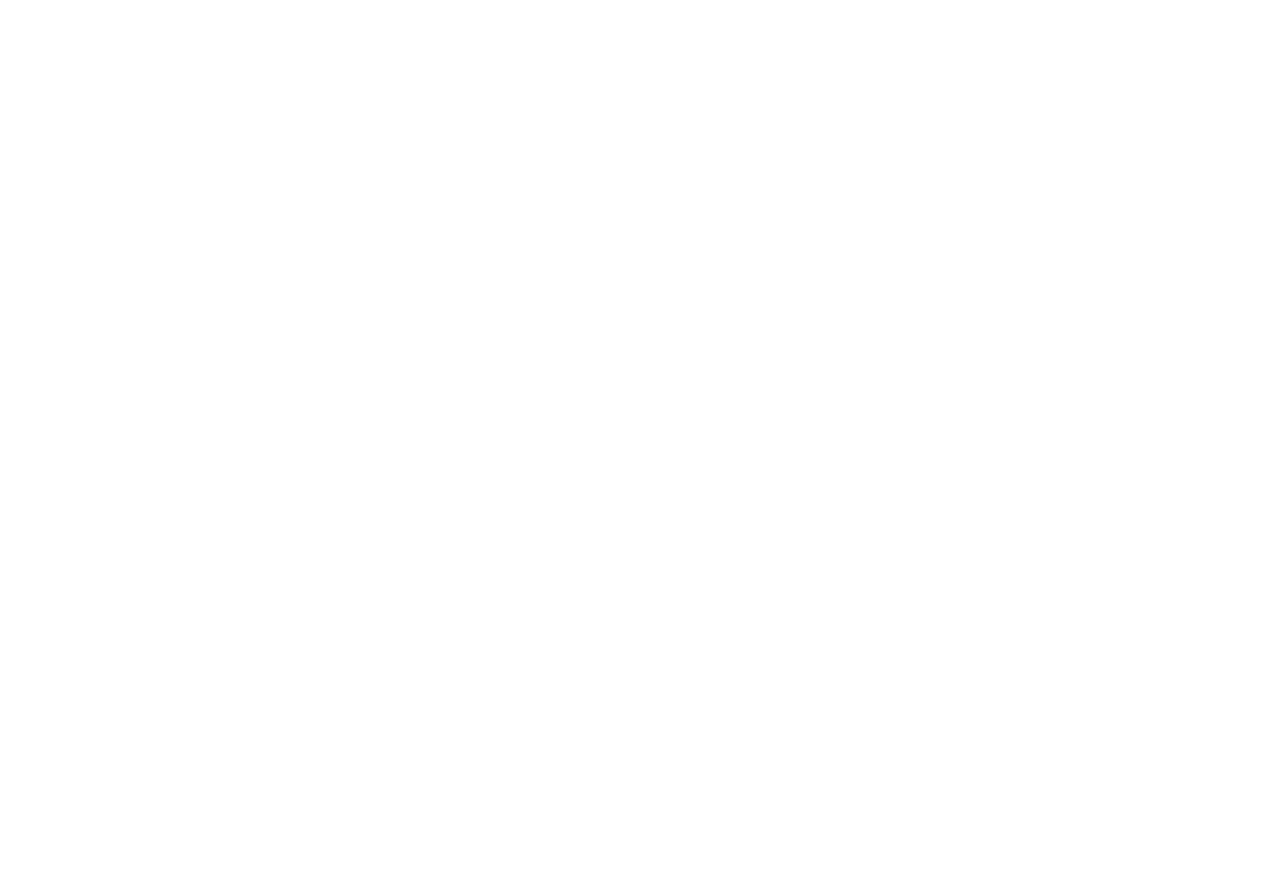
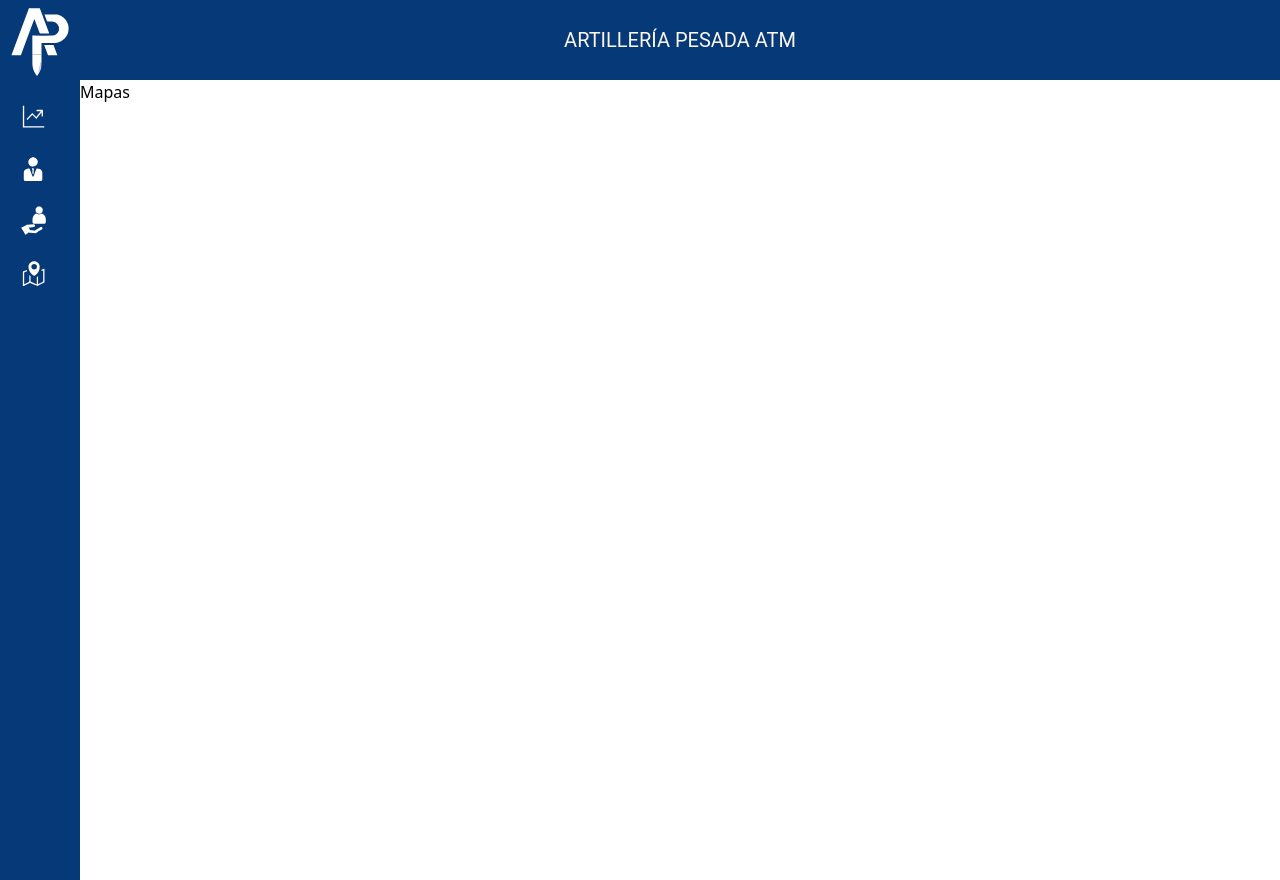
Before and after one commit to Artilleria-Pesada-Platform/ATM-App, a React (Vite) app: page /Navigation/Mapas in a window 1280 px wide. Before the commit this address had no page. Before the commit the page ends 800 px from the top, so only its background shows below. Built offline with nearby package versions, Linux system fonts and the light colour scheme.

Commit message:
Termina Sidebar

```diff
--- a/src/atoms/menuBurger.ts
+++ b/src/atoms/menuBurger.ts
@@ -8,7 +8,7 @@ export const menuBurgerStatus = atom({
   export const iconStatus = atom({
     key: 'icon',
     default: {
-      "Analisis": true,
+      "Analisis": false,
       "Gerencia": false,
       "Cliente": false,
       "Mapas": false,
--- a/src/components/landing/DashboardBox.tsx
+++ b/src/components/landing/DashboardBox.tsx
@@ -7,8 +7,9 @@ type propType = {
 }
 
 export const DashboardBox = ({titulo, logo, link}:propType) => {
+  const navigate = "/navigation" + link;
   return (
-    <NavLink to={link} className="no-underline">
+    <NavLink to={navigate} className="no-underline">
       <div className='bg-card text-white h-24 w-60 rounded-md sm:hover:mb-5 ease-in duration-300 ease-out p-6'>
       <span>
         {titulo}
--- a/src/helpers/ItemsIcons.tsx
+++ b/src/helpers/ItemsIcons.tsx
@@ -19,8 +19,6 @@ interface props {
 export const ItemsIcons = ({icon, name}:props) => {
 
   const [iconsStatus, setIconsStatus] = useRecoilState(iconStatus)
-  console.log("uno",iconsStatus)
-
 
   return (
     <div className= {`pl-5 w-17 hover:bg-light ${iconsStatus[name] ? "bg-light": "" }`}>
--- /dev/null
+++ b/src/pages/Analisis.tsx
@@ -0,0 +1,7 @@
+import React from 'react'
+
+export const Analisis = () => {
+  return (
+    <div>Analisis</div>
+  )
+}
--- /dev/null
+++ b/src/pages/Cliente.tsx
@@ -0,0 +1,7 @@
+import React from 'react'
+
+export const Cliente = () => {
+  return (
+    <div>Cliente</div>
+  )
+}
--- /dev/null
+++ b/src/pages/Gerencia.tsx
@@ -0,0 +1,7 @@
+import React from 'react'
+
+export const Gerencia = () => {
+  return (
+    <div>Gerencia</div>
+  )
+}
--- a/src/pages/LandingPage.tsx
+++ b/src/pages/LandingPage.tsx
@@ -16,12 +16,12 @@ export const LandingPage = () => {
 
         <div className=' h-4/6 w-120 sm:w-150 md:w-175 m-auto flex flex-col justify-around font-sansef'>
           <div className='h-1/2 flex flex-col sm:flex-row justify-around items-center '>
-            <DashboardBox titulo='Analista' logo={logoPl} link = "/navigation"></DashboardBox>
-            <DashboardBox titulo='Gerente de Mantenimiento' logo={logoPl} link = "/gerente"></DashboardBox>
+            <DashboardBox titulo='Analista' logo={logoPl} link = "/Analisis"></DashboardBox>
+            <DashboardBox titulo='Gerente de Mantenimiento' logo={logoPl} link = "/Gerencia"></DashboardBox>
           </div>
           <div className='h-1/2 flex flex-col sm:flex-row justify-around items-center'>
-            <DashboardBox titulo='Cliente Empresarial' logo={logoPl} link = "/cliente"></DashboardBox>
-            <DashboardBox titulo='Mapas' logo={logoPl} link = "/mapa"></DashboardBox>
+            <DashboardBox titulo='Cliente Empresarial' logo={logoPl} link = "/Cliente"></DashboardBox>
+            <DashboardBox titulo='Mapas' logo={logoPl} link = "/Mapas"></DashboardBox>
           </div>
         </div>
         <footer className="static bg-blueDark h-10 rounded-t-full font-roboto flex">
--- a/src/pages/Navigation.tsx
+++ b/src/pages/Navigation.tsx
@@ -4,25 +4,27 @@ import { useRecoilState } from "recoil";
 import { SideBar } from "../components/navigation/SideBar";
 import { SideBarIcons } from "../components/navigation/SideBarIcons";
 import { menuBurgerStatus } from "../atoms/menuBurger";
+import { Outlet } from "react-router-dom";
 
 export const Navigation = () => {
 
 
     const [menuStatus, setMenuStatus] = useRecoilState(menuBurgerStatus)
 
-    const cambiarMenuStatus =  () => {
+    const cambiarMenuStatus = () => {
         setMenuStatus(!menuStatus)
         console.log(menuStatus)
     }
     return (
         <div className="flex">
 
-            <div className={`flex flex-col ${menuStatus ? 'w-48':'w-20'} transition-all duration-300`}>
+            <div className={`flex flex-col ${menuStatus ? 'w-48' : 'w-20'} transition-all duration-300`}>
                 <div className='h-20 bg-blueDark text-white w-full flex '>
                     <div className='w-20 my-1 mx-auto'>
                         <img src={LogoAP} onClick={cambiarMenuStatus}></img>
                     </div>
                 </div>
+
                 <div className="bg-blueDark h-screen ">
                     {
                         (menuStatus)
@@ -30,15 +32,18 @@ export const Navigation = () => {
                             : (<SideBarIcons></SideBarIcons>)
                     }
                 </div>
-
             </div>
 
+            <div className="w-full">
                 <div className='h-20 bg-blueDark text-white w-full flex'>
                     {/* <div className='my-5 ml-10'>
                     <i className="pi pi-bars invisible" style={{'fontSize': '2em'}} onClick={cambiarMenuStatus}></i>
                 </div> */}
                     <span className='m-auto text-xl uppercase font-roboto'>Artillería Pesada ATM</span>
                 </div>
+                <Outlet></Outlet>
+            </div>
+
 
         </div>
     )
--- a/src/router/AppRouter.tsx
+++ b/src/router/AppRouter.tsx
@@ -1,5 +1,9 @@
 import { Route, Routes, Navigate, BrowserRouter } from "react-router-dom"
+import { Analisis } from "../pages/Analisis"
+import { Cliente } from "../pages/Cliente"
+import { Gerencia } from "../pages/Gerencia"
 import { LandingPage } from "../pages/LandingPage"
+import { Mapas } from "../pages/Mapas"
 import { Navigation } from "../pages/Navigation"
 
 
@@ -9,7 +13,12 @@ const AppRouter = () => {
             <Routes>
                 <Route path="/" element={<LandingPage />} />
                 <Route path="/mapas" element={<Navigate to={"/mapas"} />} />
-                <Route path="/Navigation" element={<Navigation></Navigation>} />
+                <Route path="/Navigation" element={<Navigation></Navigation>}>
+                    <Route path="Analisis" element={<Analisis></Analisis>}/>
+                    <Route path="Gerencia" element={<Gerencia></Gerencia>}/>
+                    <Route path="Cliente" element={<Cliente></Cliente>}/>
+                    <Route path="Mapas" element={<Mapas></Mapas>}/>
+                </Route>
             </Routes>
         </BrowserRouter>
     )
```
Lines whose indentation alone changed are shown as unchanged.
